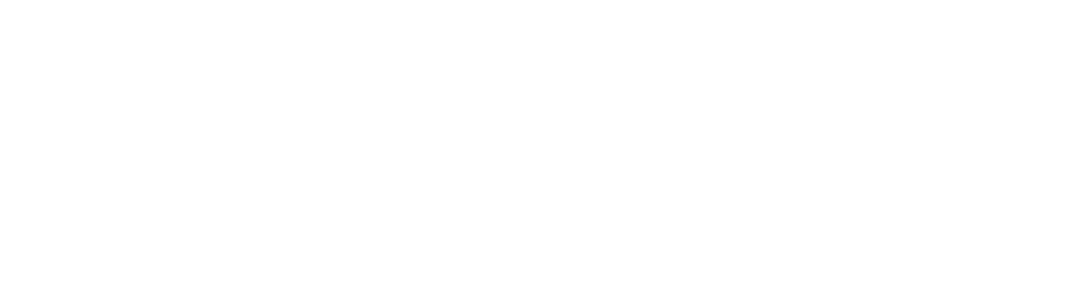
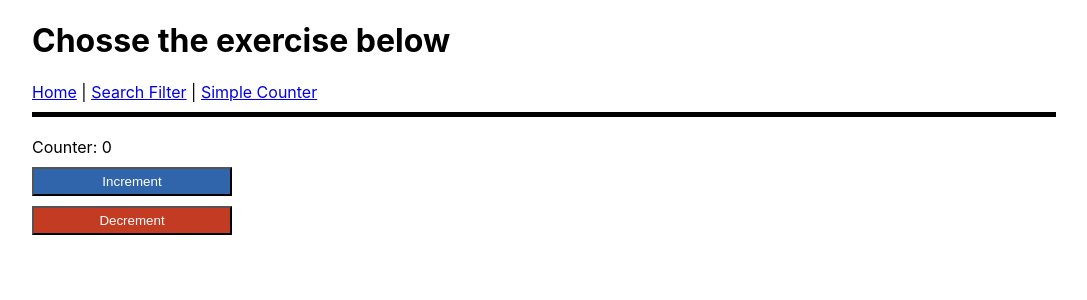
Before and after one commit to IsraelDeorce/practice-react, a React (Create React App) app: page /simple-counter in a window 1280 px wide. Before the commit this address had no page. Shown: the top 300 px of the page, without its empty margins (96-1183 px from the left). Built offline with nearby package versions, Linux system fonts and the light colour scheme.

Commit message:
✨Finished SimpleCounter exercise

```diff
--- a/src/App.tsx
+++ b/src/App.tsx
@@ -2,6 +2,7 @@
 import Main from "./components/Main/Main";
 import Home from "./pages/Home";
 import SearchFilter from "./pages/SearchFilter/SearchFilter";
+import SimpleCounter from "./pages/SimpleCounter/SimpleCounter";
 
 function App() {
   return (
@@ -10,6 +11,7 @@
         <Route path="/" element={<Main />} >
           <Route index element={<Home />} />
           <Route path="search-filter" element={<SearchFilter />} />
+          <Route path="simple-counter" element={<SimpleCounter />} />
         </Route>
       </Routes>
     </Router>
--- a/src/components/Main/Main.tsx
+++ b/src/components/Main/Main.tsx
@@ -6,7 +6,8 @@
       <h1>Chosse the exercise below</h1>
       <nav>
         <Link to="/">Home</Link> |{" "}
-        <Link to="search-filter">SearchFilter</Link>
+        <Link to="search-filter">Search Filter</Link> |{" "}
+        <Link to="simple-counter">Simple Counter</Link>
       </nav>
       <div>
         <Outlet />
--- a/src/index.css
+++ b/src/index.css
@@ -17,3 +17,25 @@
   padding-bottom: 10px;
   border-bottom: 5px solid black;
 }
+
+button {
+  cursor: pointer;
+}
+
+.primary {
+  background-color: #3065AC;
+  color: white;
+}
+.primary:hover {
+  background-color: #126fe9;
+  color: white;
+}
+
+.negative {
+  background-color: #C23B22;
+  color: white;
+}
+.negative:hover {
+  background-color: #ee3110;
+  color: white;
+}
--- a/src/pages/SearchFilter/SearchFilter.tsx
+++ b/src/pages/SearchFilter/SearchFilter.tsx
@@ -1,6 +1,7 @@
 /*
 1. Build Search filter in React
-React code to build a simple search filter functionality to display a filtered list based on the search query entered by the user.
+React code to build a simple search filter functionality to display a
+filtered list based on the search query entered by the user.
 
 The following are the steps to create a Search filter using React JS:
 
--- /dev/null
+++ b/src/pages/SimpleCounter/SimpleCounter.css
@@ -0,0 +1,14 @@
+.SimpleCounter {
+  display: flex;
+  flex-direction: column;
+}
+
+.SimpleCounter > * {
+  margin-bottom: 10px;
+  width: fit-content;
+}
+
+.SimpleCounter button {
+  padding: 5px;
+  min-width: 200px;
+}
--- /dev/null
+++ b/src/pages/SimpleCounter/SimpleCounter.tsx
@@ -0,0 +1,37 @@
+/*
+2. Simple counter exercise
+Creating a simple counter using React which increments or decrements count
+dynamically on-screen as the user clicks on the button. This exercise requires
+knowledge of fundamental React concepts such as State, Component, etc.
+
+We can complete the simple counter exercise with the following steps:
+
+1. Create React state to store the count value.
+2. Declare JS functions to incement or decrement the value through setState().
+3. Add HTML buttons with onClick to JSX code.
+*/
+import { useState } from "react";
+
+import './SimpleCounter.css';
+
+function SimpleCounter() {
+  const [count, setCount] = useState(0);
+
+  const handleIncrement = () => {
+    setCount(count + 1);
+  };
+
+  const handleDecrement = () => {
+    setCount(count - 1);
+  };
+
+  return (
+    <div className="SimpleCounter">
+      <span>{`Counter: ${count}`}</span>
+      <button type="button" className="primary" onClick={handleIncrement}>Increment</button>
+      <button type="button" className="negative" onClick={handleDecrement}>Decrement</button>
+    </div>
+  )
+}
+
+export default SimpleCounter;
```
